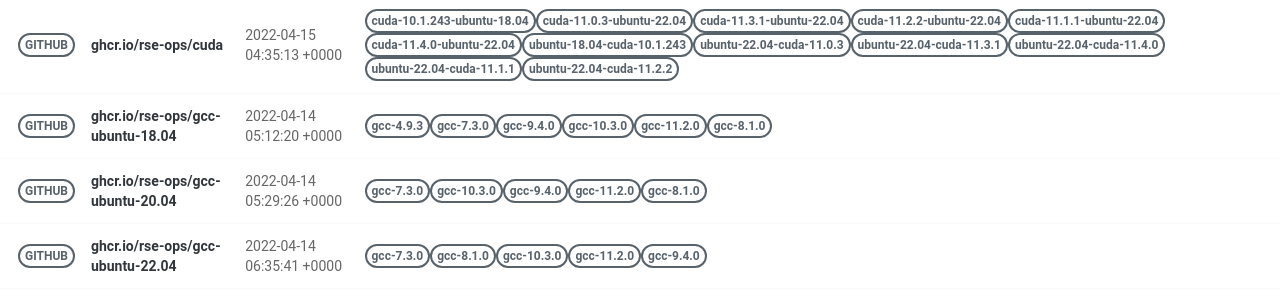
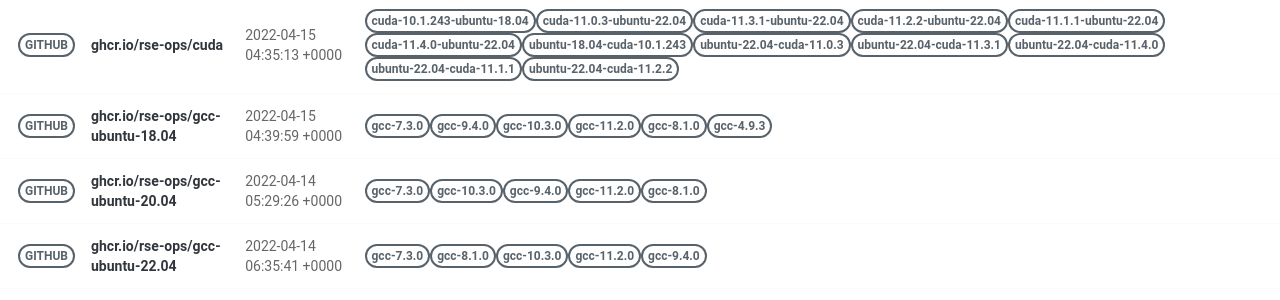
Before and after one commit to rse-ops/docker-images, a Jekyll site: the page built from pages/index.md, in a window 1280 px wide. Shown: the part 498-798 px from the top of the page. Built offline with Jekyll 4.4.1, drawn with Linux system fonts in a browser that asks for light colours; nearby versions of some CDN libraries.

Commit message:
Automated push to update library 2022-04-15

```diff
--- a/_library/ghcr.io-rse-ops-gcc-ubuntu-18.04.md
+++ b/_library/ghcr.io-rse-ops-gcc-ubuntu-18.04.md
@@ -1,14 +1,11 @@
 ---
 layout: container
 name: ghcr.io/rse-ops/gcc-ubuntu-18.04
-updated_at: 2022-04-14 05:12:20.565264
+updated_at: 2022-04-15 04:39:59.861989
 
 
 container_url: https://github.com/orgs/rse-ops/packages/container/package/gcc-ubuntu-18.04
 versions:
- - tag: gcc-4.9.3
-   dockerfile: https://github.com/rse-ops/docker-images/blob/main/ubuntu/gcc/Dockerfile
-   manifest: https://crane.ggcr.dev/manifest/ghcr.io/rse-ops/gcc-ubuntu-18.04:gcc-4.9.3
  - tag: gcc-7.3.0
    dockerfile: https://github.com/rse-ops/docker-images/blob/main/ubuntu/gcc/Dockerfile
    manifest: https://crane.ggcr.dev/manifest/ghcr.io/rse-ops/gcc-ubuntu-18.04:gcc-7.3.0
```
Also changed, not shown: other parts of _library/ghcr.io-rse-ops-gcc-ubuntu-18.04.md (+3 -0 lines).
